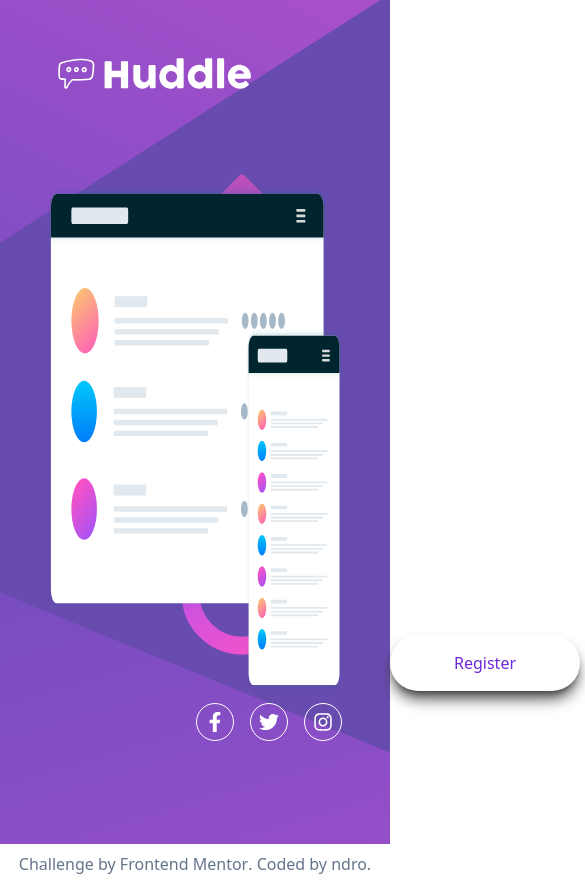
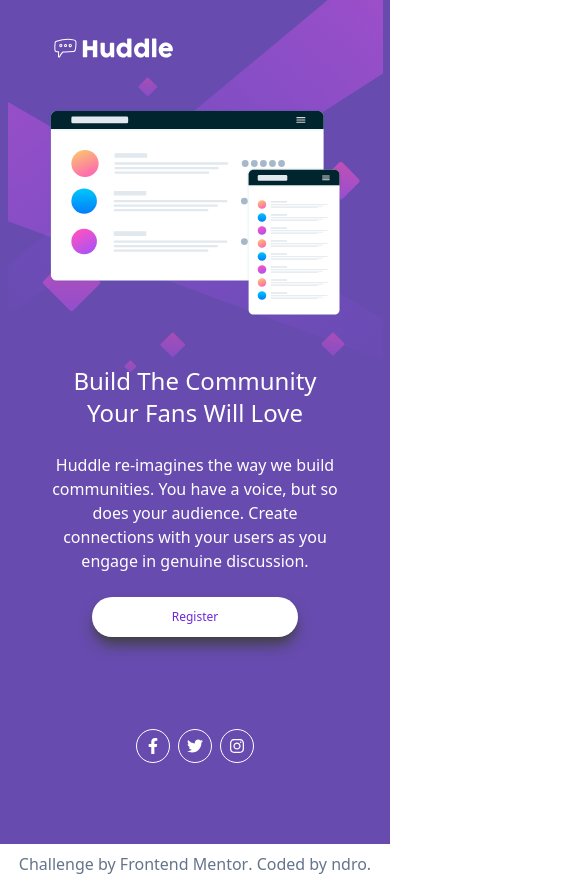
Before and after one commit to ndro/huddle-landing-page, a Vue app: page / in a window 390 px wide. Shown: the top 884 px of the page, 585 px wide, since content can reach past the window. Built offline with nearby package versions, Linux system fonts and the light colour scheme.

Commit message:
App.vue: set responsive for md and lg

```diff
--- a/src/App.vue
+++ b/src/App.vue
@@ -2,15 +2,17 @@
 </script>
 
 <template>
-  <main class="items-center min-h-screen antialiased bg-[#674baf] bg-[url('/src/assets/bg-desktop.svg')] bg-cover bg-no-repeat bg-center">
+  <main class="items-center min-h-screen antialiased bg-[#674baf] bg-[url('/src/assets/bg-mobile.svg')] md:bg-[url('/src/assets/bg-desktop.svg')] bg-auto md:bg-cover bg-top md:bg-center bg-no-repeat ">
     <div class="container">
-      <img src="./assets/logo.svg" alt="Huddle Logo" class="py-12 mb-10 w-52">
+      <div class="w-32 py-8 mb-3 md:mb-10 md:py-12 md:w-52">
+        <img src="./assets/logo.svg" alt="Huddle Logo">
+      </div>
 
-      <div class="flex justify-between mb-3 gap-x-12">
+      <div class="flex flex-col mb-3 lg:justify-between lg:flex-row md:gap-x-12">
         <img src="./assets/illustration-mockups.svg" alt="Ilustration Mockup" class="w-auto">
 
-        <div>
-          <h1 class="mt-12 mb-10 text-5xl text-white">
+        <div class="text-center md:text-left">
+          <h1 class="mt-12 mb-6 text-2xl text-white md:mb-10 md:text-5xl">
             Build The Community Your Fans Will Love
           </h1>
 
@@ -19,22 +21,22 @@
             Create connections with your users as you engage in genuine discussion.
           </p>
 
-          <button class="px-16 py-4 duration-200 bg-white rounded-full shadow-lg shadow-neutral-700 text-violet-700 hover:bg-soft-magenta hover:text-white trnasition">
+          <button class="px-20 py-3 mb-20 text-xs transition duration-200 bg-white rounded-full shadow-lg md:text-base md:px-16 md:py-4 shadow-neutral-700 text-violet-700 hover:bg-soft-magenta hover:text-white">
             Register
           </button>
         </div>
       </div>
 
       <!-- social media icon -->
-      <div class="flex justify-end gap-x-4">
+      <div class="flex justify-center md:pb-5 md:justify-end gap-x-2 md:gap-x-4">
         <a href="#" class="p-2 text-white transition duration-200 border border-white rounded-full hover:border-soft-magenta hover:text-soft-magenta">
-          <svg xmlns="http://www.w3.org/2000/svg" class="w-5 h-5" viewBox="0 0 320 512" fill="currentColor"><!--! Font Awesome Pro 6.1.1 by @fontawesome - https://fontawesome.com License - https://fontawesome.com/license (Commercial License) Copyright 2022 Fonticons, Inc. --><path d="M279.14 288l14.22-92.66h-88.91v-60.13c0-25.35 12.42-50.06 52.24-50.06h40.42V6.26S260.43 0 225.36 0c-73.22 0-121.08 44.38-121.08 124.72v70.62H22.89V288h81.39v224h100.17V288z"/></svg>
+          <svg xmlns="http://www.w3.org/2000/svg" class="w-4 h-4 md:w-4 md:h-4" viewBox="0 0 320 512" fill="currentColor"><!--! Font Awesome Pro 6.1.1 by @fontawesome - https://fontawesome.com License - https://fontawesome.com/license (Commercial License) Copyright 2022 Fonticons, Inc. --><path d="M279.14 288l14.22-92.66h-88.91v-60.13c0-25.35 12.42-50.06 52.24-50.06h40.42V6.26S260.43 0 225.36 0c-73.22 0-121.08 44.38-121.08 124.72v70.62H22.89V288h81.39v224h100.17V288z"/></svg>
         </a>
         <a href="#" class="p-2 text-white transition duration-200 border border-white rounded-full hover:border-soft-magenta hover:text-soft-magenta">
-          <svg xmlns="http://www.w3.org/2000/svg" class="w-5 h-5" viewBox="0 0 512 512" fill="currentColor"><!--! Font Awesome Pro 6.1.1 by @fontawesome - https://fontawesome.com License - https://fontawesome.com/license (Commercial License) Copyright 2022 Fonticons, Inc. --><path d="M459.37 151.716c.325 4.548.325 9.097.325 13.645 0 138.72-105.583 298.558-298.558 298.558-59.452 0-114.68-17.219-161.137-47.106 8.447.974 16.568 1.299 25.34 1.299 49.055 0 94.213-16.568 130.274-44.832-46.132-.975-84.792-31.188-98.112-72.772 6.498.974 12.995 1.624 19.818 1.624 9.421 0 18.843-1.3 27.614-3.573-48.081-9.747-84.143-51.98-84.143-102.985v-1.299c13.969 7.797 30.214 12.67 47.431 13.319-28.264-18.843-46.781-51.005-46.781-87.391 0-19.492 5.197-37.36 14.294-52.954 51.655 63.675 129.3 105.258 216.365 109.807-1.624-7.797-2.599-15.918-2.599-24.04 0-57.828 46.782-104.934 104.934-104.934 30.213 0 57.502 12.67 76.67 33.137 23.715-4.548 46.456-13.32 66.599-25.34-7.798 24.366-24.366 44.833-46.132 57.827 21.117-2.273 41.584-8.122 60.426-16.243-14.292 20.791-32.161 39.308-52.628 54.253z"/></svg>
+          <svg xmlns="http://www.w3.org/2000/svg" class="w-4 h-4 md:w-4 md:h-4" viewBox="0 0 512 512" fill="currentColor"><!--! Font Awesome Pro 6.1.1 by @fontawesome - https://fontawesome.com License - https://fontawesome.com/license (Commercial License) Copyright 2022 Fonticons, Inc. --><path d="M459.37 151.716c.325 4.548.325 9.097.325 13.645 0 138.72-105.583 298.558-298.558 298.558-59.452 0-114.68-17.219-161.137-47.106 8.447.974 16.568 1.299 25.34 1.299 49.055 0 94.213-16.568 130.274-44.832-46.132-.975-84.792-31.188-98.112-72.772 6.498.974 12.995 1.624 19.818 1.624 9.421 0 18.843-1.3 27.614-3.573-48.081-9.747-84.143-51.98-84.143-102.985v-1.299c13.969 7.797 30.214 12.67 47.431 13.319-28.264-18.843-46.781-51.005-46.781-87.391 0-19.492 5.197-37.36 14.294-52.954 51.655 63.675 129.3 105.258 216.365 109.807-1.624-7.797-2.599-15.918-2.599-24.04 0-57.828 46.782-104.934 104.934-104.934 30.213 0 57.502 12.67 76.67 33.137 23.715-4.548 46.456-13.32 66.599-25.34-7.798 24.366-24.366 44.833-46.132 57.827 21.117-2.273 41.584-8.122 60.426-16.243-14.292 20.791-32.161 39.308-52.628 54.253z"/></svg>
         </a>
         <a href="#" class="p-2 text-white transition duration-200 border border-white rounded-full hover:border-soft-magenta hover:text-soft-magenta">
-          <svg xmlns="http://www.w3.org/2000/svg" class="w-5 h-5" viewBox="0 0 448 512" fill="currentColor"><!--! Font Awesome Pro 6.1.1 by @fontawesome - https://fontawesome.com License - https://fontawesome.com/license (Commercial License) Copyright 2022 Fonticons, Inc. --><path d="M224.1 141c-63.6 0-114.9 51.3-114.9 114.9s51.3 114.9 114.9 114.9S339 319.5 339 255.9 287.7 141 224.1 141zm0 189.6c-41.1 0-74.7-33.5-74.7-74.7s33.5-74.7 74.7-74.7 74.7 33.5 74.7 74.7-33.6 74.7-74.7 74.7zm146.4-194.3c0 14.9-12 26.8-26.8 26.8-14.9 0-26.8-12-26.8-26.8s12-26.8 26.8-26.8 26.8 12 26.8 26.8zm76.1 27.2c-1.7-35.9-9.9-67.7-36.2-93.9-26.2-26.2-58-34.4-93.9-36.2-37-2.1-147.9-2.1-184.9 0-35.8 1.7-67.6 9.9-93.9 36.1s-34.4 58-36.2 93.9c-2.1 37-2.1 147.9 0 184.9 1.7 35.9 9.9 67.7 36.2 93.9s58 34.4 93.9 36.2c37 2.1 147.9 2.1 184.9 0 35.9-1.7 67.7-9.9 93.9-36.2 26.2-26.2 34.4-58 36.2-93.9 2.1-37 2.1-147.8 0-184.8zM398.8 388c-7.8 19.6-22.9 34.7-42.6 42.6-29.5 11.7-99.5 9-132.1 9s-102.7 2.6-132.1-9c-19.6-7.8-34.7-22.9-42.6-42.6-11.7-29.5-9-99.5-9-132.1s-2.6-102.7 9-132.1c7.8-19.6 22.9-34.7 42.6-42.6 29.5-11.7 99.5-9 132.1-9s102.7-2.6 132.1 9c19.6 7.8 34.7 22.9 42.6 42.6 11.7 29.5 9 99.5 9 132.1s2.7 102.7-9 132.1z"/></svg>
+          <svg xmlns="http://www.w3.org/2000/svg" class="w-4 h-4 md:w-4 md:h-4" viewBox="0 0 448 512" fill="currentColor"><!--! Font Awesome Pro 6.1.1 by @fontawesome - https://fontawesome.com License - https://fontawesome.com/license (Commercial License) Copyright 2022 Fonticons, Inc. --><path d="M224.1 141c-63.6 0-114.9 51.3-114.9 114.9s51.3 114.9 114.9 114.9S339 319.5 339 255.9 287.7 141 224.1 141zm0 189.6c-41.1 0-74.7-33.5-74.7-74.7s33.5-74.7 74.7-74.7 74.7 33.5 74.7 74.7-33.6 74.7-74.7 74.7zm146.4-194.3c0 14.9-12 26.8-26.8 26.8-14.9 0-26.8-12-26.8-26.8s12-26.8 26.8-26.8 26.8 12 26.8 26.8zm76.1 27.2c-1.7-35.9-9.9-67.7-36.2-93.9-26.2-26.2-58-34.4-93.9-36.2-37-2.1-147.9-2.1-184.9 0-35.8 1.7-67.6 9.9-93.9 36.1s-34.4 58-36.2 93.9c-2.1 37-2.1 147.9 0 184.9 1.7 35.9 9.9 67.7 36.2 93.9s58 34.4 93.9 36.2c37 2.1 147.9 2.1 184.9 0 35.9-1.7 67.7-9.9 93.9-36.2 26.2-26.2 34.4-58 36.2-93.9 2.1-37 2.1-147.8 0-184.8zM398.8 388c-7.8 19.6-22.9 34.7-42.6 42.6-29.5 11.7-99.5 9-132.1 9s-102.7 2.6-132.1-9c-19.6-7.8-34.7-22.9-42.6-42.6-11.7-29.5-9-99.5-9-132.1s-2.6-102.7 9-132.1c7.8-19.6 22.9-34.7 42.6-42.6 29.5-11.7 99.5-9 132.1-9s102.7-2.6 132.1 9c19.6 7.8 34.7 22.9 42.6 42.6 11.7 29.5 9 99.5 9 132.1s2.7 102.7-9 132.1z"/></svg>
         </a>
       </div>
     </div>
```
